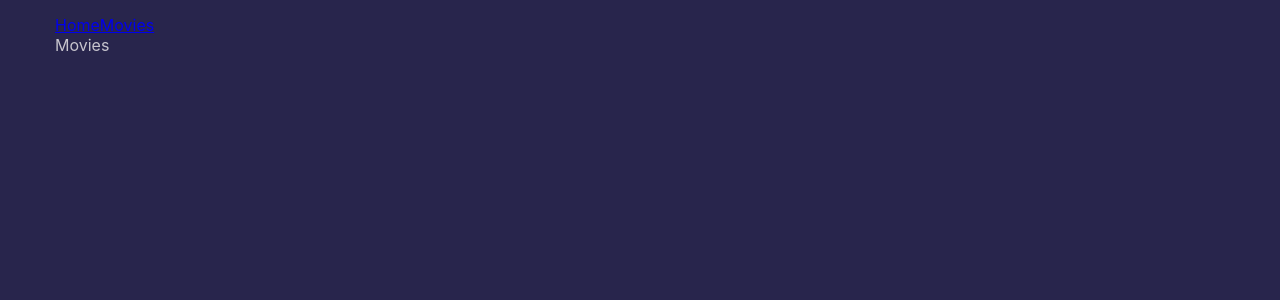
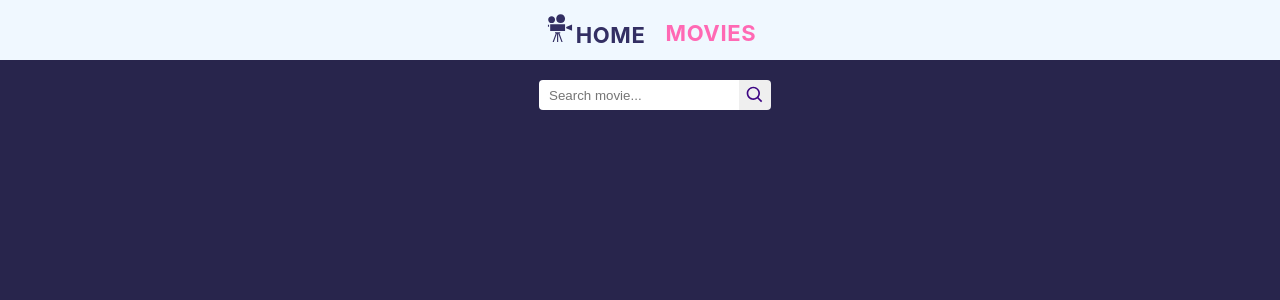
Before and after one commit to adventuretimedi/goit-react-hw-05-movies, a React (Create React App) app: page /movies in a window 1280 px wide. Shown: the top 300 px of the page. Built offline with nearby package versions, Linux system fonts and the light colour scheme.

Commit message:
almost done: adding search features using location

```diff
--- a/package.json
+++ b/package.json
@@ -10,6 +10,7 @@
     "axios": "^1.3.5",
     "react": "^18.1.0",
     "react-dom": "^18.1.0",
+    "react-icons": "^4.8.0",
     "react-router-dom": "^6.10.0",
     "react-scripts": "5.0.1",
     "web-vitals": "^2.1.3"
--- a/src/components/Container/Container.module.css
+++ b/src/components/Container/Container.module.css
@@ -1,6 +1,9 @@
 .container {
   max-width: 1200px;
-  padding: 15px;
+  padding-top: 0;
+  padding-left: 15px;
+  padding-right: 15px;
+
   margin-left: auto;
   margin-right: auto;
 }
--- a/src/components/MovieList/MovieList.jsx
+++ b/src/components/MovieList/MovieList.jsx
@@ -1,18 +1,26 @@
 import { Link } from 'react-router-dom';
 import PropTypes from 'prop-types';
 import s from './MovieList.module.css';
+import { useLocation } from 'react-router-dom';
 
 const MovieList = ({ movies }) => {
+  const location = useLocation();
+
   return (
     <ul className={s.list}>
-      {movies.map((movie, index) => (
+      {movies.map((movie, index) => {
+        const posterPath =
+          movie.poster_path !== null
+            ? `https://image.tmdb.org/t/p/w500${movie.poster_path}`
+            : '';
+        return (
           <li key={movie.id} className={s.item}>
-          <Link to={`movies/${movie.id}`} className={s.link}>
-            <img
-              src={`https://image.tmdb.org/t/p/w500${movie.poster_path}`}
-              alt={'poster'}
-              width={75}
-            />
+            <Link
+              to={`/movies/${movie.id}`}
+              state={{ from: location }}
+              className={s.link}
+            >
+              <img src={posterPath} alt={'poster'} width={75} />
               <div>
                 <p className={s.title}>
                   {index + 1}. {movie.title}
@@ -21,7 +29,8 @@ const MovieList = ({ movies }) => {
               </div>
             </Link>
           </li>
-      ))}
+        );
+      })}
     </ul>
   );
 };
--- a/src/components/MovieList/MovieList.module.css
+++ b/src/components/MovieList/MovieList.module.css
@@ -5,12 +5,13 @@
   text-decoration: none;
 }
 
-.link:hover,
-link:focus {
+.title:hover,
+.title:focus {
   color: hotpink;
 }
 
 .title {
+  font-weight: 600;
   margin-bottom: 15px;
 }
 
--- a/src/components/SharedLayout/SharedLayout.jsx
+++ b/src/components/SharedLayout/SharedLayout.jsx
@@ -1,16 +1,30 @@
 import Container from 'components/Container/Container';
 import { NavLink, Outlet } from 'react-router-dom';
+import { GiFilmProjector } from 'react-icons/gi';
+import s from './SharedLayout.module.css';
 
 export const SharedLayout = () => {
+  const linkClassName = ({ isActive }) =>
+    isActive ? s.navItem + ' ' + s.active : s.navItem;
+
   return (
-    <Container>
+    <div>
       <header>
-        <nav>
-          <NavLink to="/">Home</NavLink>
-          <NavLink to="/movies">Movies</NavLink>
-        </nav>
+        <div className={s.container}>
+          <nav id="topbar" className={s.nav}>
+            <NavLink to="/" className={linkClassName}>
+              <GiFilmProjector className={s.svg} />
+              Home
+            </NavLink>
+            <NavLink to="/movies" className={linkClassName}>
+              Movies
+            </NavLink>
+          </nav>
+        </div>
       </header>
-      <Outlet />
-    </Container>
+      <Container>
+        <Outlet />
+      </Container>
+    </div>
   );
 };
--- /dev/null
+++ b/src/components/SharedLayout/SharedLayout.module.css
@@ -0,0 +1,47 @@
+.container {
+  display: flex;
+  align-items: center;
+  justify-content: center;
+  background-color: aliceblue;
+  padding-left: 0;
+  margin-left: 0;
+  height: 60px;
+}
+
+.nav {
+  display: flex;
+
+  align-items: center;
+  justify-content: center;
+}
+
+.navItem {
+  font-variant-caps: all-petite-caps;
+  text-decoration: none;
+  font-weight: 700;
+  font-size: 32px;
+  color: #332f63;
+  margin-left: 20px;
+
+  transition-property: color;
+  transition-duration: 250ms;
+  transition-timing-function: cubic-bezier(0.4, 0, 0.2, 1);
+
+  line-height: 1.1;
+  letter-spacing: 0.02em;
+  display: block;
+}
+
+.active {
+  color: hotpink;
+}
+
+.navItem:hover,
+.navItem:focus {
+  color: hotpink;
+  fill: #332f63;
+}
+
+.svg {
+  fill: #332f63;
+}
--- a/src/pages/MovieDetails/MovieDetails.jsx
+++ b/src/pages/MovieDetails/MovieDetails.jsx
@@ -1,5 +1,5 @@
 import { useEffect, useState } from 'react';
-import { useParams } from 'react-router-dom';
+import { useParams, useLocation } from 'react-router-dom';
 import { getMovieDetails } from 'servises/Api';
 import { Link } from 'react-router-dom';
 import { Outlet } from 'react-router-dom';
@@ -8,6 +8,9 @@ import s from './MovieDetails.module.css';
 const MovieDetails = () => {
   const [movie, setMovie] = useState(null);
   const { movieId } = useParams();
+  const location = useLocation();
+  const backLinkHref = location.state?.from ?? '/movies';
+  console.log(location.state);
 
   useEffect(() => {
     const fetchDetails = async () => {
@@ -29,6 +32,8 @@ const MovieDetails = () => {
 
   return (
     <section>
+      <Link to={backLinkHref}>Back</Link>
+      {/* <Link to="/movies">Back to movies</Link> */}
       <div className={s.movieCard}>
         <img
           src={`https://image.tmdb.org/t/p/w500${movie.poster_path}`}
--- a/src/pages/Movies/Movies.jsx
+++ b/src/pages/Movies/Movies.jsx
@@ -1,5 +1,57 @@
+import { BiSearch } from 'react-icons/bi';
+import s from './Movies.module.css';
+import MovieList from 'components/MovieList/MovieList';
+import { getSearchedMovie } from 'servises/Api';
+import { useEffect, useState } from 'react';
+import { useSearchParams } from 'react-router-dom';
+// import { useEffect } from 'react';
+
 const Movies = () => {
-  return <p>Movies</p>;
+  const [movies, setMovies] = useState([]);
+  const [searchParams, setSearchParams] = useSearchParams();
+
+  const fetchSearchedMovies = async query => {
+    if (query === null) {
+      return;
+    }
+    try {
+      const data = await getSearchedMovie(query);
+      setMovies(data);
+      console.log(data);
+    } catch (error) {
+      console.log(error);
+    }
+  };
+
+  const handleMovieSubmit = e => {
+    e.preventDefault();
+    const input = e.currentTarget.elements.name.value;
+    setSearchParams({ query: input });
+  };
+
+  useEffect(() => {
+    const query = searchParams.get('query');
+    console.log(query);
+    fetchSearchedMovies(query);
+  }, [searchParams]);
+
+  return (
+    <div>
+      <form action="" onSubmit={handleMovieSubmit} className={s.form}>
+        <input
+          type="text"
+          name="name"
+          placeholder="Search movie..."
+          className={s.input}
+        />
+        <button type="submit" className={s.btn}>
+          {' '}
+          <BiSearch className={s.svg} />
+        </button>
+      </form>
+      <MovieList movies={movies} />
+    </div>
+  );
 };
 
 export default Movies;
--- /dev/null
+++ b/src/pages/Movies/Movies.module.css
@@ -0,0 +1,38 @@
+.svg {
+  fill: rgb(61, 5, 131);
+  width: 20px;
+  height: 20px;
+}
+.svg:hover {
+  fill: hotpink;
+}
+
+.btn {
+  border: none;
+  border-top-right-radius: 4px;
+  border-bottom-right-radius: 4px;
+  outline: none;
+  display: flex;
+  justify-content: center;
+  align-items: center;
+}
+
+.input {
+  margin-left: 30px;
+  height: 30px;
+  width: 200px;
+  outline: none;
+  border: none;
+  border-top-left-radius: 4px;
+  border-bottom-left-radius: 4px;
+  display: flex;
+  align-items: center;
+  justify-content: center;
+  padding-left: 10px;
+}
+.form {
+  margin-top: 15px;
+  justify-content: center;
+  padding: 5px;
+  display: flex;
+}
--- a/src/servises/Api.js
+++ b/src/servises/Api.js
@@ -28,3 +28,11 @@ export const getMovieReviews = async movieId => {
   console.log(responce);
   return responce.data.results;
 };
+
+export const getSearchedMovie = async query => {
+  const responce = await axios.get(
+    `search/movie?query=${encodeURIComponent(query)}&api_key=${API_KEY}`
+  );
+  console.log(responce);
+  return responce.data.results;
+};
```
Also changed, not shown: 1 other file (tests, documents, lock files or other folders). Lines whose indentation alone changed are shown as unchanged.
